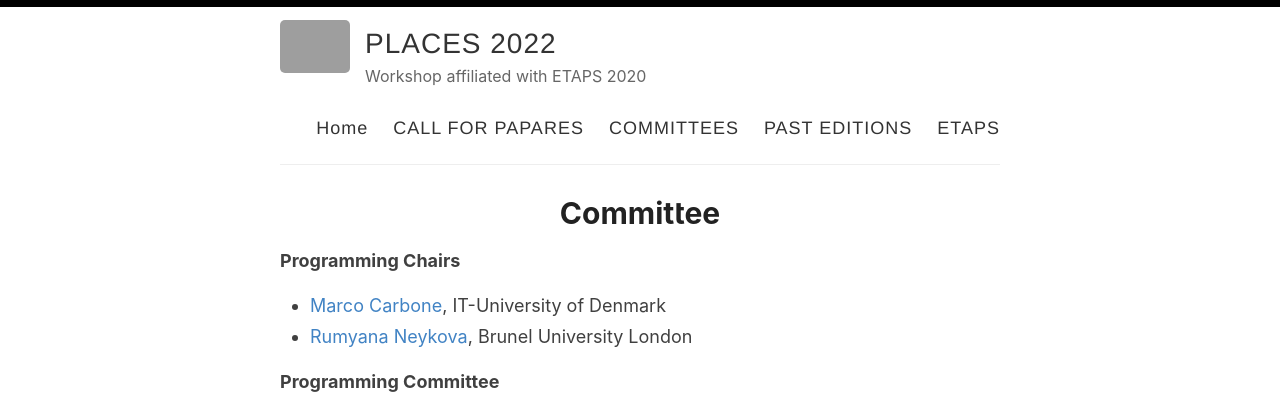
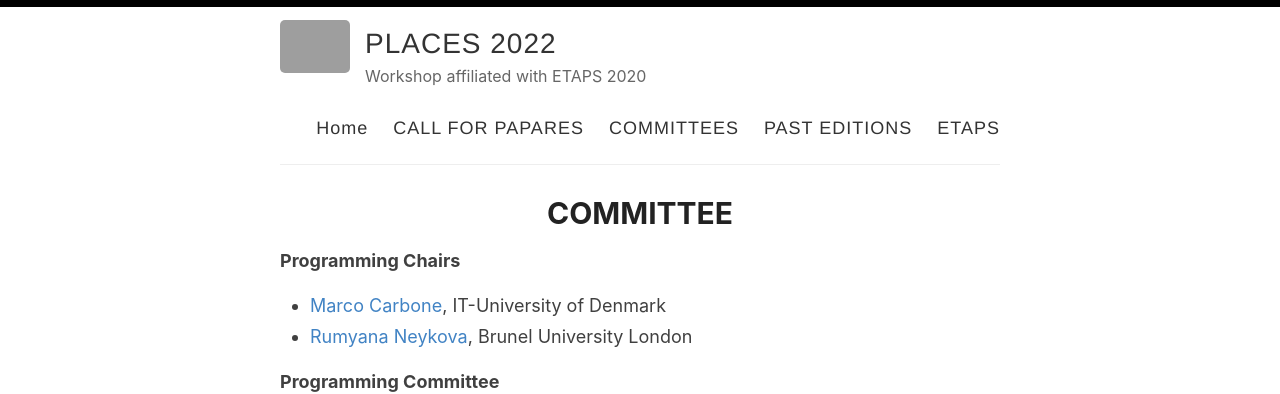
Before and after one commit to places-workshop/2022, a Jekyll site: the page built from _pages/committee.md, in a window 1280 px wide. Shown: the top 394 px of the page. Built offline with Jekyll 4.4.1, drawn with Linux system fonts in a browser that asks for light colours; grey boxes are pictures that could not be loaded.

```diff
--- a/_pages/committee.md
+++ b/_pages/committee.md
@@ -1,6 +1,6 @@
 ---
 layout: page
-title: Committee
+title: COMMITTEE
 permalink: /committee/
 ---
 
```
